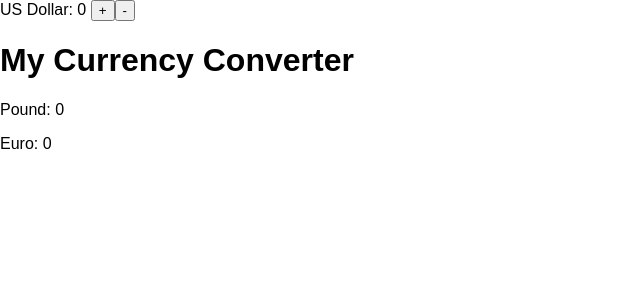
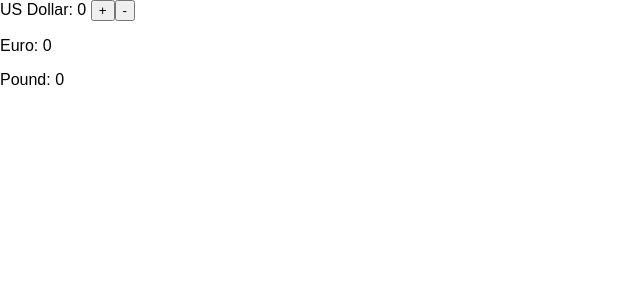
Before and after one commit to nhattan/my-react-app, a React (Create React App) app: page / in a window 1280 px wide. Shown: the top 300 px of the page, without its empty margins (0-640 px from the left). Built offline with nearby package versions, Linux system fonts and the light colour scheme.

Commit message:
use Higher-Order Component

```diff
--- a/src/App.js
+++ b/src/App.js
@@ -1,16 +1,8 @@
 import React, { Component } from 'react';
 
-const App = () => (
-  <Amount
-    render_converter={amount => (
-      <div>
-        <h1>My Currency Converter</h1>
-        <Pound amount={amount} />
-        <Euro amount={amount} />
-      </div>
-    )}
-  />
-);
+const App = () => <CurrenciesWithAmount />;
+
+const withAmount = currencyComponents =>
   class Amount extends Component {
     constructor(props) {
       super(props);
@@ -40,13 +32,18 @@ class Amount extends Component {
             -
           </button>
 
-        {this.props.render_converter(this.state.amount)}
+          {currencyComponents.map(CurrencyComponent => (
+            <CurrencyComponent amount={this.state.amount} />
+          ))}
         </div>
       );
     }
-}
+  };
 
 const Euro = ({ amount }) => <p>Euro: {amount * 0.86}</p>;
 
 const Pound = ({ amount }) => <p>Pound: {amount * 0.76}</p>;
+
+const CurrenciesWithAmount = withAmount([Euro, Pound]);
+
 export default App;
```
Lines whose indentation alone changed are shown as unchanged.
